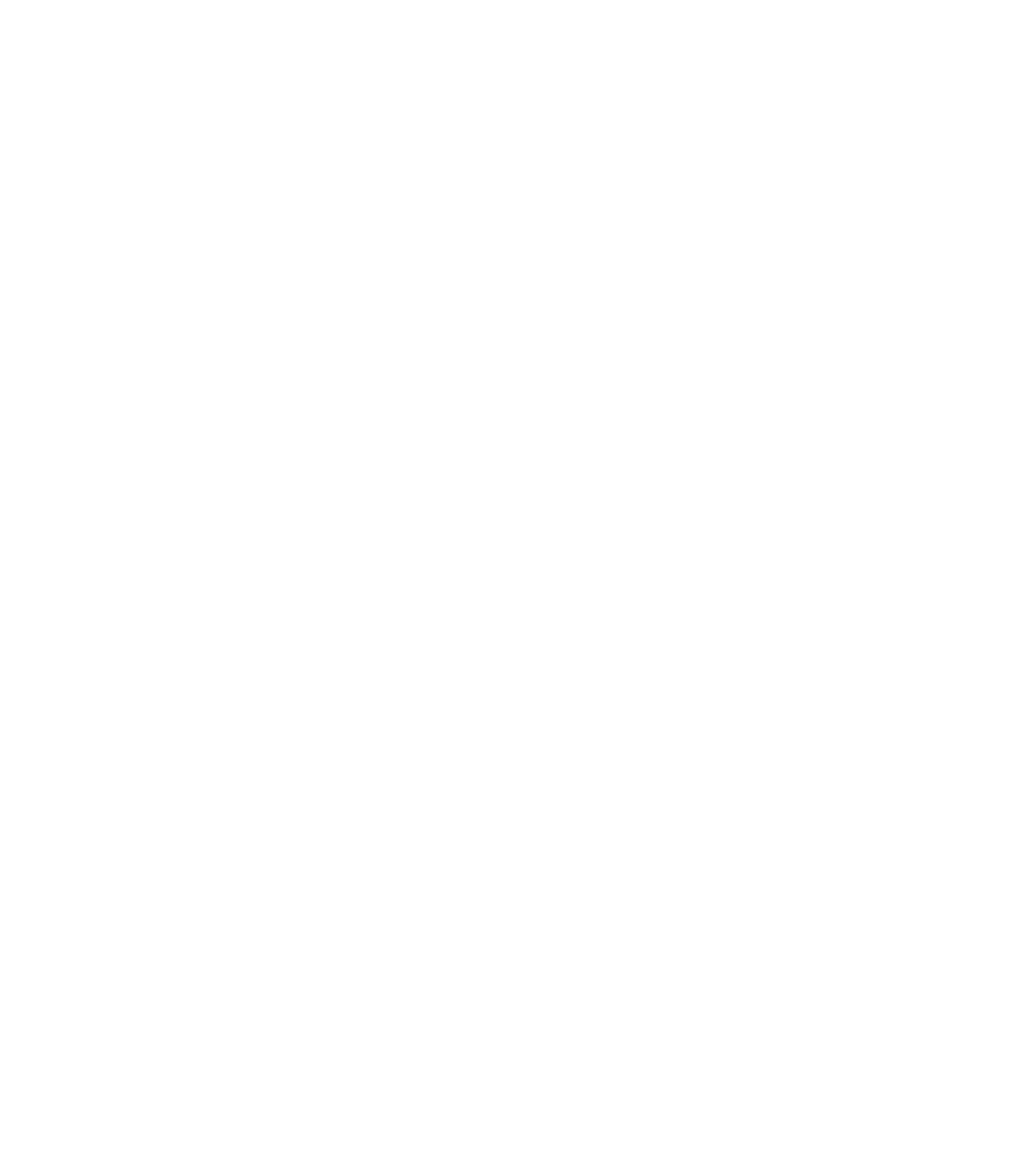
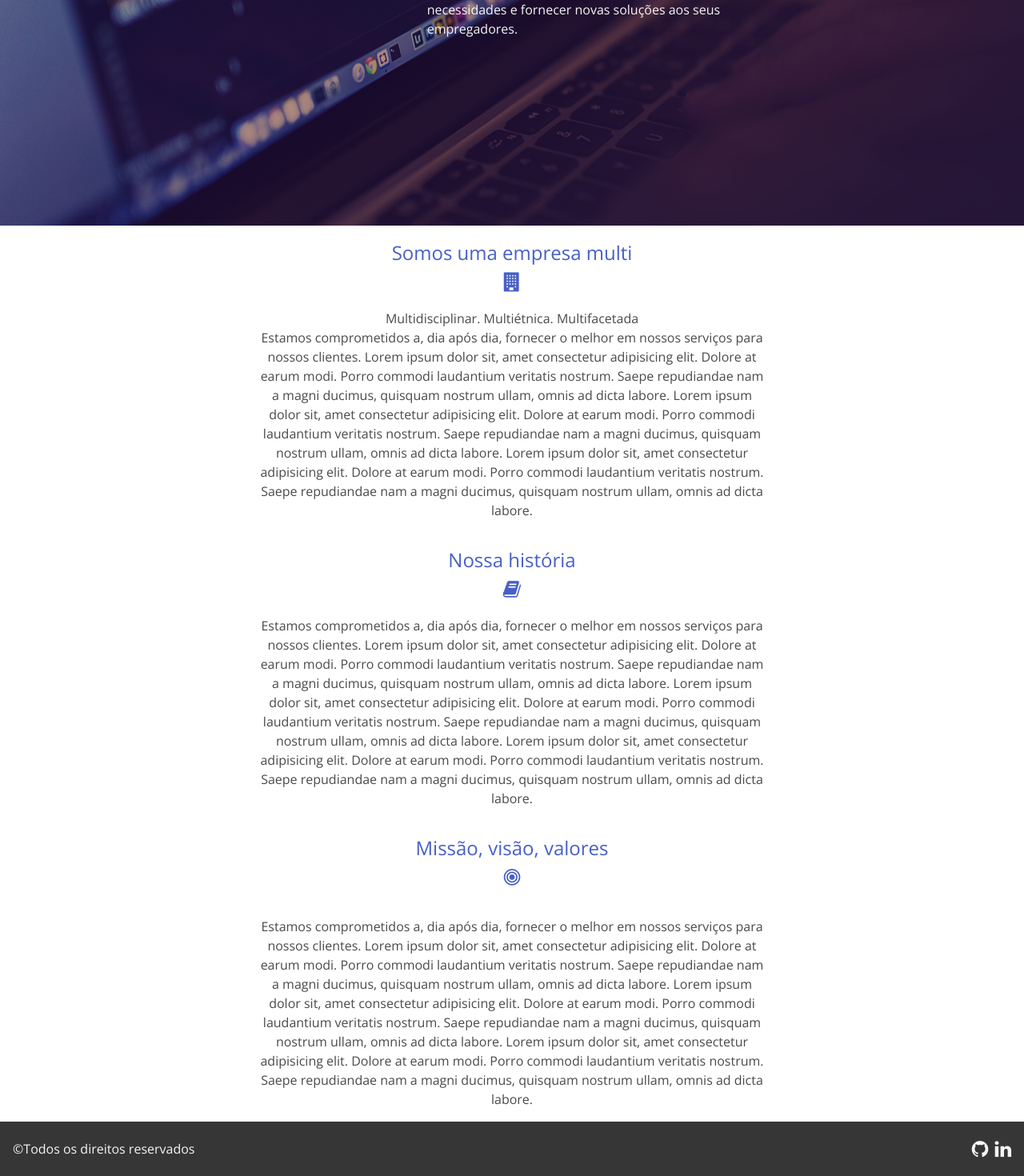
Before and after one commit to eng-gabrielscardoso/bcservicos-react, a React (Create React App) app in the folder frontend/: page /sobre in a window 1280 px wide. Shown: the part 518-1988 px from the top of the page at 80% size. Before the commit the page ends 800 px from the top, so only its background shows below. Built offline with nearby package versions, Linux system fonts and the light colour scheme.

Commit message:
feat: add AboutUs component

```diff
--- /dev/null
+++ b/frontend/src/components/AboutUs/AboutUs.css
@@ -0,0 +1,5 @@
+section.about-us {
+  margin: 0 auto;
+  max-width: 50%;
+  flex-wrap: wrap;
+}
--- /dev/null
+++ b/frontend/src/components/AboutUs/AboutUs.jsx
@@ -0,0 +1,33 @@
+import React from 'react';
+
+import './AboutUs.css';
+
+function AboutUs () {
+  return (
+    <section className="about-us is-flex is-justify-content-center">
+      <div className="headline-section">
+        <h2 className="is-size-4 my-4 has-text-centered has-text-link">Somos uma empresa multi <br /> <i className="fa fa-building has-text-link"></i></h2>
+        <p className="is-half has-text-centered my-4">
+          Multidisciplinar. Multiétnica. Multifacetada
+          <br />
+          Estamos comprometidos a, dia após dia, fornecer o melhor em nossos serviços para nossos clientes.
+          Lorem ipsum dolor sit, amet consectetur adipisicing elit. Dolore at earum modi. Porro commodi laudantium veritatis nostrum. Saepe repudiandae nam a magni ducimus, quisquam nostrum ullam, omnis ad dicta labore. Lorem ipsum dolor sit, amet consectetur adipisicing elit. Dolore at earum modi. Porro commodi laudantium veritatis nostrum. Saepe repudiandae nam a magni ducimus, quisquam nostrum ullam, omnis ad dicta labore. Lorem ipsum dolor sit, amet consectetur adipisicing elit. Dolore at earum modi. Porro commodi laudantium veritatis nostrum. Saepe repudiandae nam a magni ducimus, quisquam nostrum ullam, omnis ad dicta labore.
+        </p>
+      </div>
+      <div className="history-section">
+      <h2 className="is-size-4 my-4 has-text-centered has-text-link">Nossa história <br /> <i className="fa fa-book has-text-link"></i></h2>
+        <p className="is-half has-text-centered my-4">
+          Estamos comprometidos a, dia após dia, fornecer o melhor em nossos serviços para nossos clientes.
+          Lorem ipsum dolor sit, amet consectetur adipisicing elit. Dolore at earum modi. Porro commodi laudantium veritatis nostrum. Saepe repudiandae nam a magni ducimus, quisquam nostrum ullam, omnis ad dicta labore. Lorem ipsum dolor sit, amet consectetur adipisicing elit. Dolore at earum modi. Porro commodi laudantium veritatis nostrum. Saepe repudiandae nam a magni ducimus, quisquam nostrum ullam, omnis ad dicta labore. Lorem ipsum dolor sit, amet consectetur adipisicing elit. Dolore at earum modi. Porro commodi laudantium veritatis nostrum. Saepe repudiandae nam a magni ducimus, quisquam nostrum ullam, omnis ad dicta labore.
+        </p>
+      </div>
+      <h2 className="is-size-4 my-4 has-text-centered has-text-link">Missão, visão, valores <br /> <i className="fa fa-bullseye has-text-link"></i></h2>
+        <p className="is-half has-text-centered my-4">
+          Estamos comprometidos a, dia após dia, fornecer o melhor em nossos serviços para nossos clientes.
+          Lorem ipsum dolor sit, amet consectetur adipisicing elit. Dolore at earum modi. Porro commodi laudantium veritatis nostrum. Saepe repudiandae nam a magni ducimus, quisquam nostrum ullam, omnis ad dicta labore. Lorem ipsum dolor sit, amet consectetur adipisicing elit. Dolore at earum modi. Porro commodi laudantium veritatis nostrum. Saepe repudiandae nam a magni ducimus, quisquam nostrum ullam, omnis ad dicta labore. Lorem ipsum dolor sit, amet consectetur adipisicing elit. Dolore at earum modi. Porro commodi laudantium veritatis nostrum. Saepe repudiandae nam a magni ducimus, quisquam nostrum ullam, omnis ad dicta labore.
+        </p>
+    </section>
+  );
+}
+
+export default AboutUs;
--- a/frontend/src/views/About/About.jsx
+++ b/frontend/src/views/About/About.jsx
@@ -2,10 +2,16 @@
 
 import './About.css';
 
+import Banner from '../../components/Banner/Banner';
+import AboutUs from '../../components/AboutUs/AboutUs';
+import Footer from '../../components/Footer/Footer';
+
 function About () {
   return (
     <div className='about'>
-      Sobre
+      <Banner mainTitle="Somos mais que uma empresa, somos uma filosofia" subTitle="A BC Serviços acredita não somente na relação de empresa, mas na relação de facilitadores para seus clientes. Empenhada sempre em aliviar as necessidades e fornecer novas soluções aos seus empregadores." />
+      <AboutUs />
+      <Footer />
     </div>
   );
 }
```
